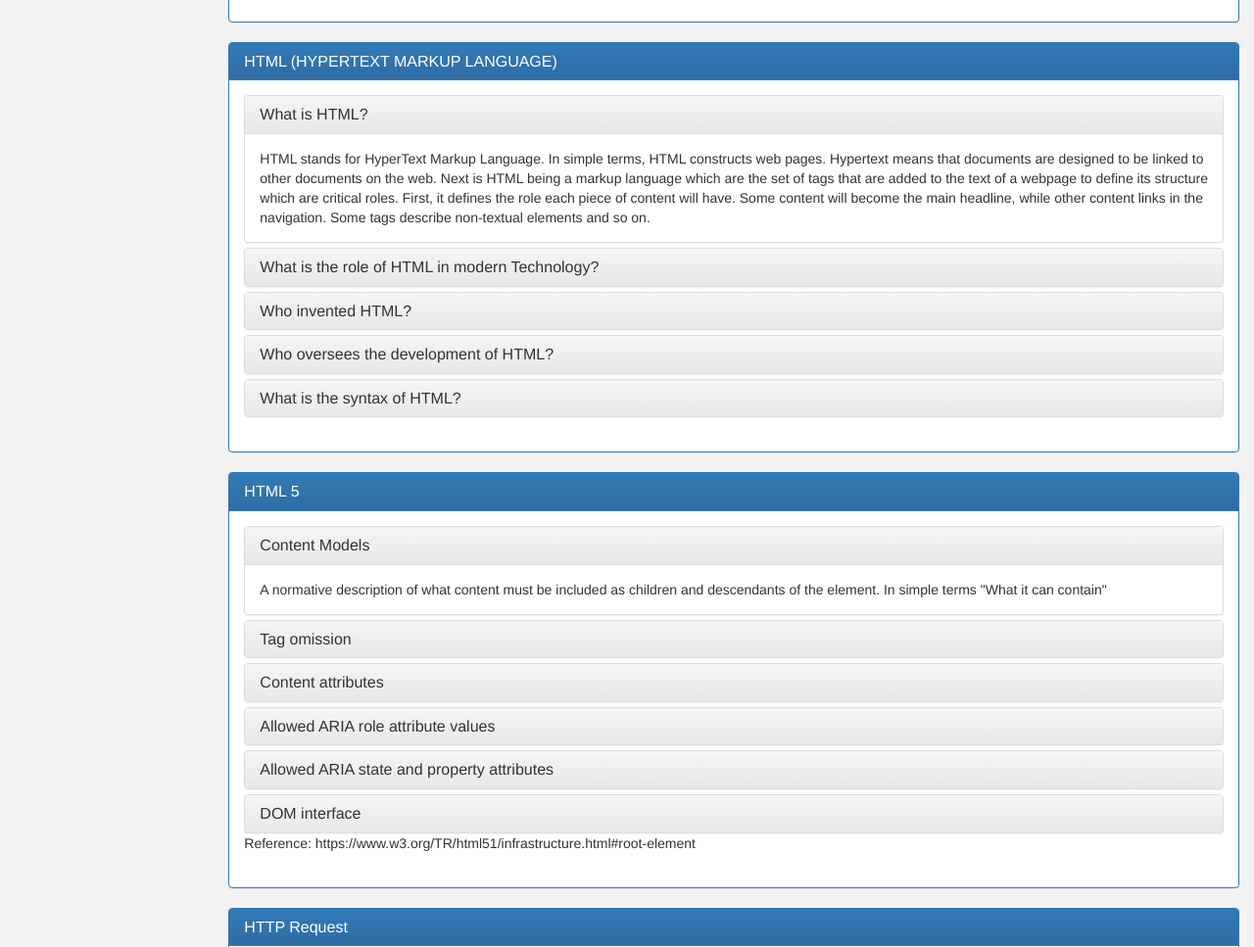
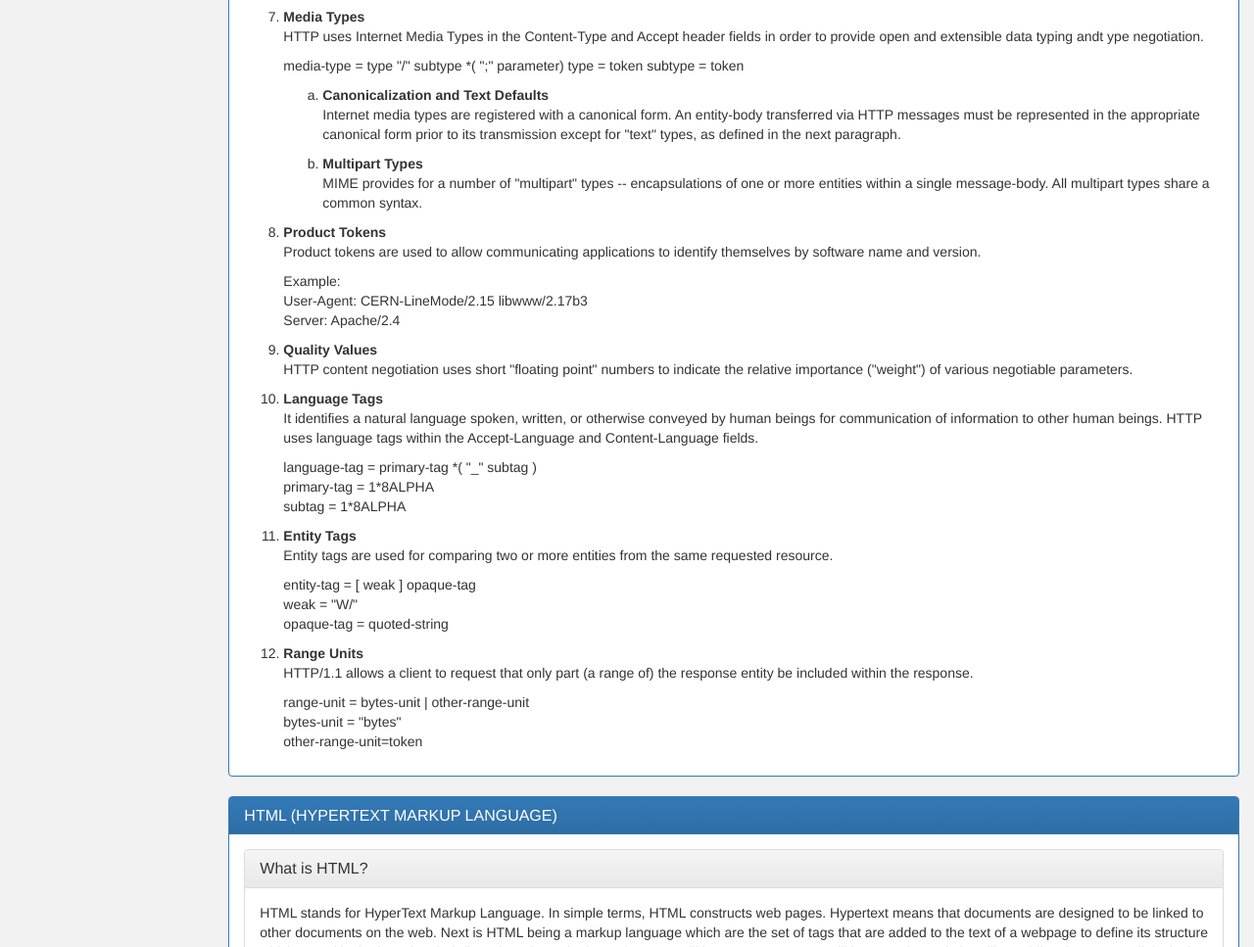
Before and after one commit to slu-geeks/course-website, a plain HTML site: page index.html in a window 1280 px wide. Shown: the part 4579-5546 px from the top of the page at 98% size. Drawn offline with Linux system fonts and the light colour scheme.

Commit message:
Added the Media Types, Product Tokens, Quality Values, Language Tags, Entity Tags, and Range Units under the HTTP Protocol Parameters Panel.

```diff
--- a/index.html
+++ b/index.html
@@ -498,8 +498,54 @@
 
                                 </ol>
 
-
                             </li>
+                            <li>
+                                <b>Media Types</b>
+                                <p>HTTP uses Internet Media Types in the Content-Type and Accept header fields in order to provide open and extensible data typing andt ype negotiation.
+                                </p>
+
+                                <p>
+                                    media-type = type "/" subtype *( ";" parameter)
+                                    type = token
+                                    subtype = token
+                                </p>
+
+                                <ol type='a'>
+                                    <li><b>Canonicalization and Text Defaults</b>
+                                    <p>Internet media types are registered with a canonical form. An entity-body transferred via HTTP messages must be represented in the appropriate canonical form prior to its transmission except for "text" types, as defined in the next paragraph.</p>
+                                    </li>
+
+                                    <li>
+                                    <b>Multipart Types</b>
+                                    <p>MIME provides for a number of "multipart" types -- encapsulations of one or more entities within a single message-body. All multipart types share a common syntax.</p>
+                                    </li>
+                                </ol>
+                            </li>
+                            <li><b>Product Tokens</b>
+                                <p>Product tokens are used to allow communicating applications to identify themselves by software name and version.</p>
+                                <p>Example: <br>
+                                User-Agent: CERN-LineMode/2.15 libwww/2.17b3<br>
+                                Server: Apache/2.4</p>
+
+                            </li>
+
+                            <li><b>Quality Values</b>
+                                <p>HTTP content negotiation uses short "floating point" numbers to indicate the relative importance ("weight") of various negotiable parameters.</p>
+
+                            </li>
+
+                            <li><b>Language Tags</b>
+                            <p>It identifies a natural language spoken, written, or otherwise conveyed by human beings for communication of information to other human beings. HTTP uses language tags within the Accept-Language and Content-Language fields.</p>
+
+                            <p>language-tag = primary-tag *( "_" subtag )<br>
+                            primary-tag = 1*8ALPHA<br>
+                                subtag = 1*8ALPHA</p></li>
+
+                            <li><b>Entity Tags</b><p>
+                                Entity tags are used for comparing two or more entities from the same requested resource.</p><p>entity-tag = [ weak ] opaque-tag<br>weak = "W/"<br>opaque-tag = quoted-string</p></li>
+
+                            <li><b>Range Units</b><p>HTTP/1.1 allows a client to request that only part (a range of) the response entity be included within the response.</p>
+                            <p>range-unit = bytes-unit | other-range-unit<br>bytes-unit = "bytes"<br>other-range-unit=token</p></li>
                         </ol>
                     </div>
                 </div>
```
